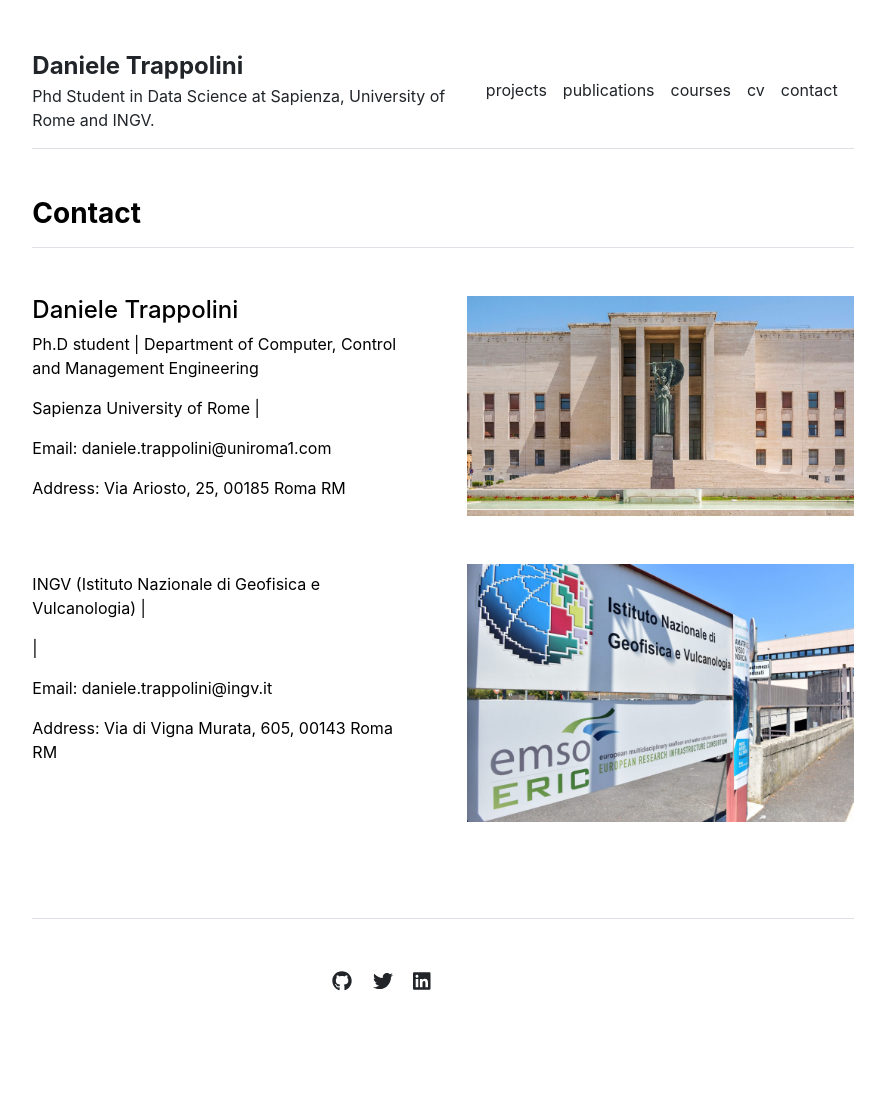
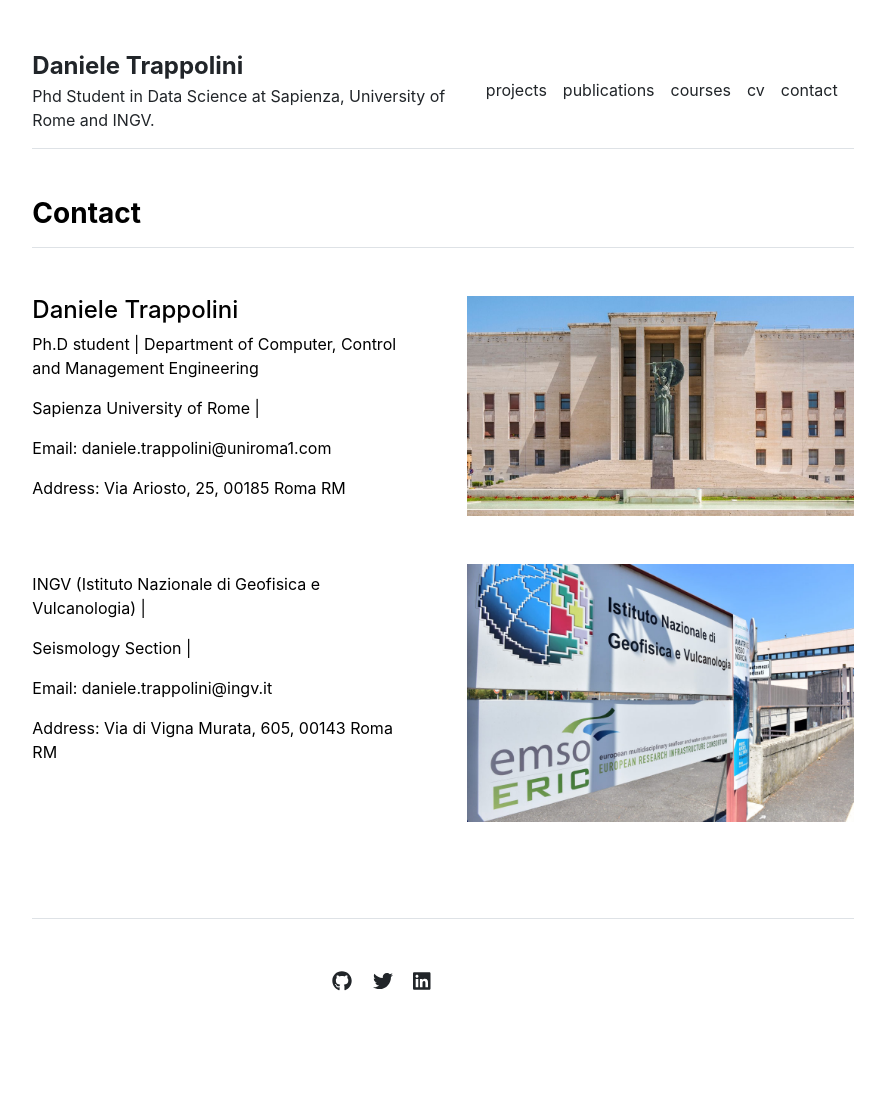
Before and after one commit to Daniele-Trappolini/Daniele-Trappolini.github.io, a Jekyll site: the page built from contact.md, in a window 1280 px wide. Shown: the whole page, without its empty margins (197-1082 px from the left). Built offline with Jekyll 4.4.1, drawn with Linux system fonts in a browser that asks for light colours.

Commit message:
settings.yml

```diff
--- a/_data/settings.yml
+++ b/_data/settings.yml
@@ -21,4 +21,4 @@ social:
 
 contacts:
 - {name: 'Daniele Trappolini', title: 'Ph.D student', department: 'Department of Computer, Control and Management Engineering', institution: 'Sapienza University of Rome',address: 'Via Ariosto, 25, 00185 Roma RM',email: 'daniele.trappolini@uniroma1.com', image: 'assets/img/Sapienza_image.jpg'}
-- {title: 'INGV (Istituto Nazionale di Geofisica e Vulcanologia)', address: 'Via di Vigna Murata, 605, 00143 Roma RM',email: 'daniele.trappolini@ingv.it', image: 'assets/img/INGV_image.jpg'}
+- {title: 'INGV (Istituto Nazionale di Geofisica e Vulcanologia)',institution: 'Seismology Section', address: 'Via di Vigna Murata, 605, 00143 Roma RM',email: 'daniele.trappolini@ingv.it', image: 'assets/img/INGV_image.jpg'}
```
